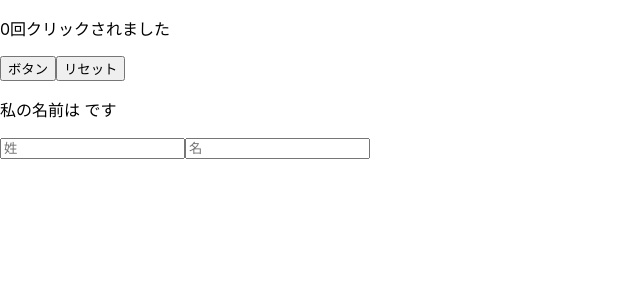
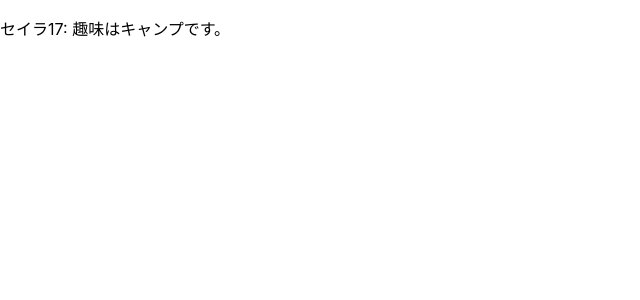
Before and after one commit to marumuji/react-tutorial, a React (Create React App) app in the folder react-hooks/: page / in a window 1280 px wide. Shown: the top 300 px of the page, without its empty margins (0-640 px from the left). Built offline with nearby package versions, Linux system fonts and the light colour scheme.

Commit message:
Add useContext

```diff
--- a/react-hooks/src/App.js
+++ b/react-hooks/src/App.js
@@ -1,25 +1,28 @@
-import logo from './logo.svg';
+//import logo from './logo.svg';
+import React, {createContext, useState} from 'react'
 import './App.css';
+import Context from './components/ContextSample/ContextA'
+
+export const UserContext = createContext()
+export const HobbyContext = createContext()
 
 function App() {
-  return (
-    <div className="App">
-      <header className="App-header">
-        <img src={logo} className="App-logo" alt="logo" />
-        <p>
-          Edit <code>src/App.js</code> and save to reload.
-        </p>
-        <a
-          className="App-link"
-          href="https://reactjs.org"
-          target="_blank"
-          rel="noopener noreferrer"
-        >
-          Learn React
-        </a>
-      </header>
+
+  const [user, setUser] = useState({
+    name: 'セイラ',
+    age: '17',
+  })
+
+  const [hobby, setHobby] = useState('キャンプ')
+  return(
+    <div clasName='App'>
+      <UserContext.Provider value={user}>
+        <HobbyContext.Provider value={hobby}>
+          <Context/>
+        </HobbyContext.Provider>
+      </UserContext.Provider>
     </div>
-  );
+  )
 }
 
-export default App;
+export default App
--- /dev/null
+++ b/react-hooks/src/components/ContextSample/ContextA.jsx
@@ -0,0 +1,6 @@
+import React from 'react'
+import ContextB from './ContextB'
+
+const ContextA = () => <ContextB/>
+
+export default ContextA
--- /dev/null
+++ b/react-hooks/src/components/ContextSample/ContextB.jsx
@@ -0,0 +1,6 @@
+import React from 'react'
+import ContextC from './ContextC'
+
+const ContextB = () => <ContextC/>
+
+export default ContextB
--- /dev/null
+++ b/react-hooks/src/components/ContextSample/ContextC.jsx
@@ -0,0 +1,12 @@
+import React, {useContext} from 'react'
+import {UserContext, HobbyContext} from '../../App'
+
+const ContextC = () => {
+  const user = useContext(UserContext)
+  const hobby = useContext(HobbyContext)
+  return (
+    <p>{user.name}{user.age}: 趣味は{hobby}です。</p>
+  )
+}
+
+export default ContextC
--- a/react-hooks/src/index.js
+++ b/react-hooks/src/index.js
@@ -1,17 +1,17 @@
 import React from 'react';
 import ReactDOM from 'react-dom/client';
 import './index.css';
-// import App from './App';
+import App from './App';
 // import Counter from './Counter';
-import Effect from './Effect';
+// import Effect from './Effect';
 import reportWebVitals from './reportWebVitals';
 
 const root = ReactDOM.createRoot(document.getElementById('root'));
 root.render(
   <React.StrictMode>
-    {/* <App/> */}
-    {/*<Counter/> */}
-    <Effect/>
+    <App/>
+    {/* <Counter/> */}
+    {/* <Effect/> */}
   </React.StrictMode>
 );
 
```
